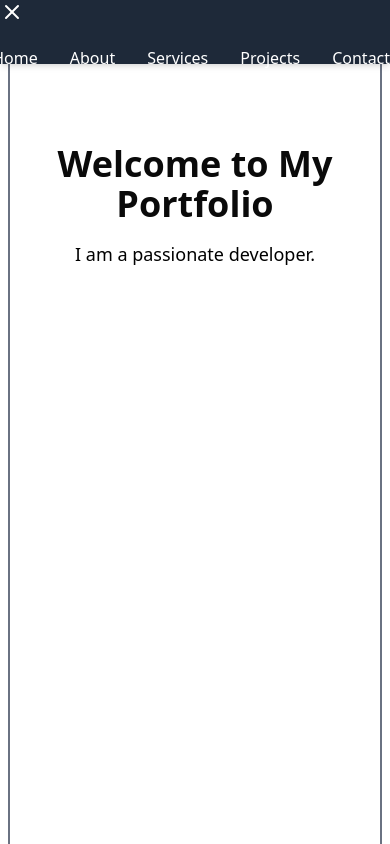
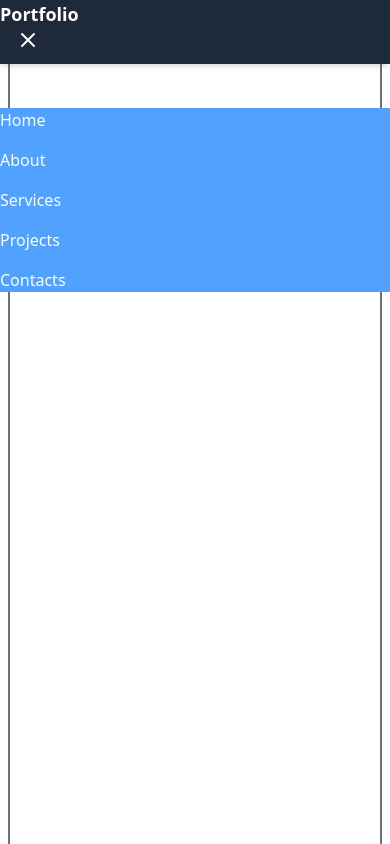
Before and after one commit to farzam313/PortFolio, a React (Vite) app: page / in a window 390 px wide. Both pictures are taken after a click on the button 12 px from the left and 12 px from the top of the page. Shown: the top 844 px of the page. Built offline with nearby package versions, Linux system fonts and the light colour scheme.

Commit message:
Mobile menu added

```diff
--- a/src/layout/Header.jsx
+++ b/src/layout/Header.jsx
@@ -13,19 +13,21 @@ const navItems = [
 const Header = () => {
   const [isOpen, setIsOpen] = useState(false);
   return (
-    <header className="fixed flex-col top-0 left-0 w-full bg-gray-800 text-white h-16 z-50 shadow-md">
-      <div className="md:hidden">
+    <header className="fixed top-0 left-0 w-full bg-gray-800 text-white h-16 z-50 shadow-md">
+      {/* menu... */}
+      <div className="text-lg font-bold">Portfolio</div>
+      <div className="md:hidden h-full px-4">
         <button onClick={() => setIsOpen(!isOpen)}>
           {isOpen ? <FiX size={24} /> : <FiMenu size={24} />}
         </button>
       </div>
-      <nav className=" flex justify-center  ">
+      <nav className="hidden md:flex justify-center space-x-6  ">
         {navItems.map((item) => (
           <div
             key={item.id}
             className="h-full px-4 flex items-center hover:bg-gray-700 align-center justify-center p-4 rounded "
           >
-            <a href={`#${item.id}`} className="block w-full h-full">
+            <a href="`#${item.id}`" className="block w-full h-full">
               {item.label}
             </a>
           </div>
@@ -33,7 +35,17 @@ const Header = () => {
       </nav>
 
       {isOpen && (
-        <nav className="md: hidden mt-4 flex flex-col gap-4 bg-white shadow-lg p-4"></nav>
+        <nav className="md:hidden mt-4 flex flex-col space-y-4 bg-blue-400">
+          {navItems.map((item) => (
+            <a
+              key={item.id}
+              href="`#${item.id}` "
+              onClick={() => setIsOpen(false)}
+            >
+              {item.label}
+            </a>
+          ))}
+        </nav>
       )}
     </header>
   );
--- a/src/layout/Section.jsx
+++ b/src/layout/Section.jsx
@@ -4,7 +4,7 @@ const Section = ({ id, children, className = " " }) => {
   return (
     <section
       id={id}
-      className={` flex flex-col   min-h-screen  px-4 m-[8px] border-l-2 border-r-2 border-gray-500 pt-20 ${className}`}
+      className={` flex flex-col   min-h-screen  px-4 m-[8px] border-l-2 border-r-2 border-gray-500 pt-20 my-0 ${className}`}
     >
       {/* <div className="flex flex-col h-full align-center justify-content-center ">
         <PlusSvg className="" />
```
